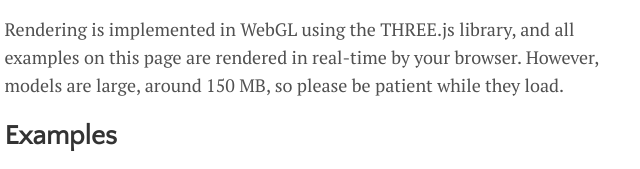
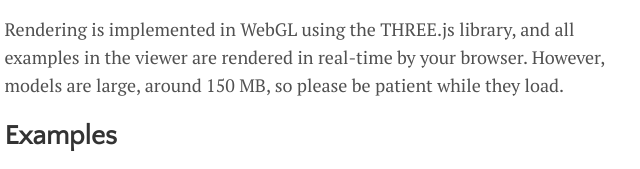
Before and after one commit to simicvm/snerg, a website: page docs/index.html in a window 1280 px wide. Shown: the part 339-508 px from the top of the page, 328-968 px from the left. Drawn offline with nearby package versions, Linux system fonts and the light colour scheme; some packages are replaced by stand-ins of ours.

Commit message:
fix typo

```diff
--- a/docs/index.html
+++ b/docs/index.html
@@ -36,7 +36,7 @@
     NeRFs are generally computationally very heavy and do not permit the real-time rendering of scenes. SNeRG alleviates that issue by "baking" the NeRF neural network into a sparse voxel representation and a texture map. Instead of the numerous neural network forward pass calls, SNeRG essentially performs a lookup operation, allowing real-time rendering.
   </p>
   <p>
-    Rendering is implemented in WebGL using the THREE.js library, and all examples on this page are rendered in real-time by your browser. However, models are large, around 150 MB, so please be patient while they load.
+    Rendering is implemented in WebGL using the THREE.js library, and all examples in the viewer are rendered in real-time by your browser. However, models are large, around 150 MB, so please be patient while they load.
   </p>
   <h2>
     Examples
```
